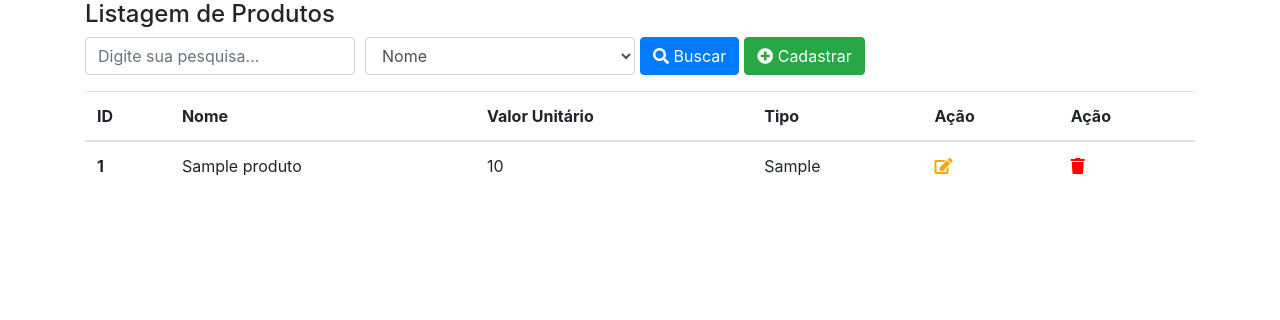
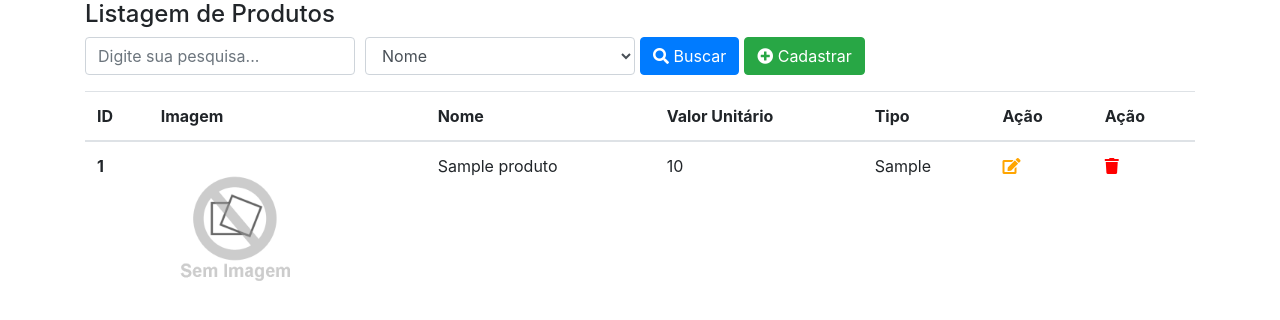
Before and after one commit to lordjack/tai_aula_2021, a PHP site: page /screens/ProdutoList.php in a window 1280 px wide. Shown: the part 56-376 px from the top of the page. Run offline with PHP 8.4, Linux system fonts and the light colour scheme; the visitor is signed in with stand-in values (Sample User, id 1); tables that the repository leaves empty or names only in its code hold one stand-in row (values such as "Sample post").

Commit message:
Carregamento da imagem na listagem do produto

```diff
--- a/screens/ProdutoList.php
+++ b/screens/ProdutoList.php
@@ -47,6 +47,7 @@ include "./head.php";
     <thead>
         <tr>
             <th scope="col">ID</th>
+            <th scope="col">Imagem</th>
             <th scope="col">Nome</th>
             <th scope="col">Valor Unitário</th>
             <th scope="col">Tipo</th>
@@ -56,12 +57,19 @@ include "./head.php";
     </thead>
     <tbody>
         <?php
+
         foreach ($result as $item) {
             $item = (object) $item;
 
+            if (!empty($item->nome_arquivo) && file_exists(dirname(dirname(__FILE__)) . "/uploads/" . $item->nome_arquivo)) {
+                $nome_arquivo =  $url_projeto . "/uploads/" . $item->nome_arquivo;
+            } else {
+                $nome_arquivo = $url_projeto . "/uploads/sem_imagem.jpg";
+            }
             echo "
         <tr>
             <th scope='row'>" . $item->id . "</th>
+            <td><img class='card-img-top' src='" . $nome_arquivo . "' alt='imagem Produto' style='width: 150px;height: 150px;max-width: 100%;'></td>
             <td>" . $item->nome . "</td>
             <td>" . $item->valor_unitario . "</td>
             <td>" . $item->tipo . "</td>
```
